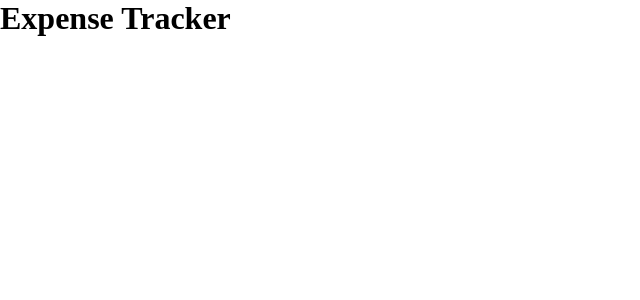
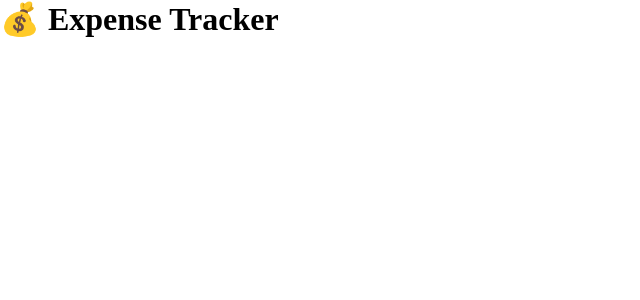
Before and after one commit to ShahabMaqbool/expense-tracker-react, a React (Vite) app: page / in a window 1280 px wide. Shown: the top 300 px of the page, without its empty margins (0-640 px from the left). Built offline with nearby package versions, Linux system fonts and the light colour scheme.

Commit message:
Add Header component

```diff
--- a/src/App.jsx
+++ b/src/App.jsx
@@ -1,8 +1,9 @@
+import Header from "./components/Header";
 
 function App() {
   return (
     <div>
-      <h1>Expense Tracker</h1>
+      <Header />
     </div>
   );
 }
--- a/src/components/Header.jsx
+++ b/src/components/Header.jsx
@@ -0,0 +1,10 @@
+
+function Header() {
+  return (
+    <header>
+      <h1>💰 Expense Tracker</h1>
+    </header>
+  );
+}
+
+export default Header;
```
